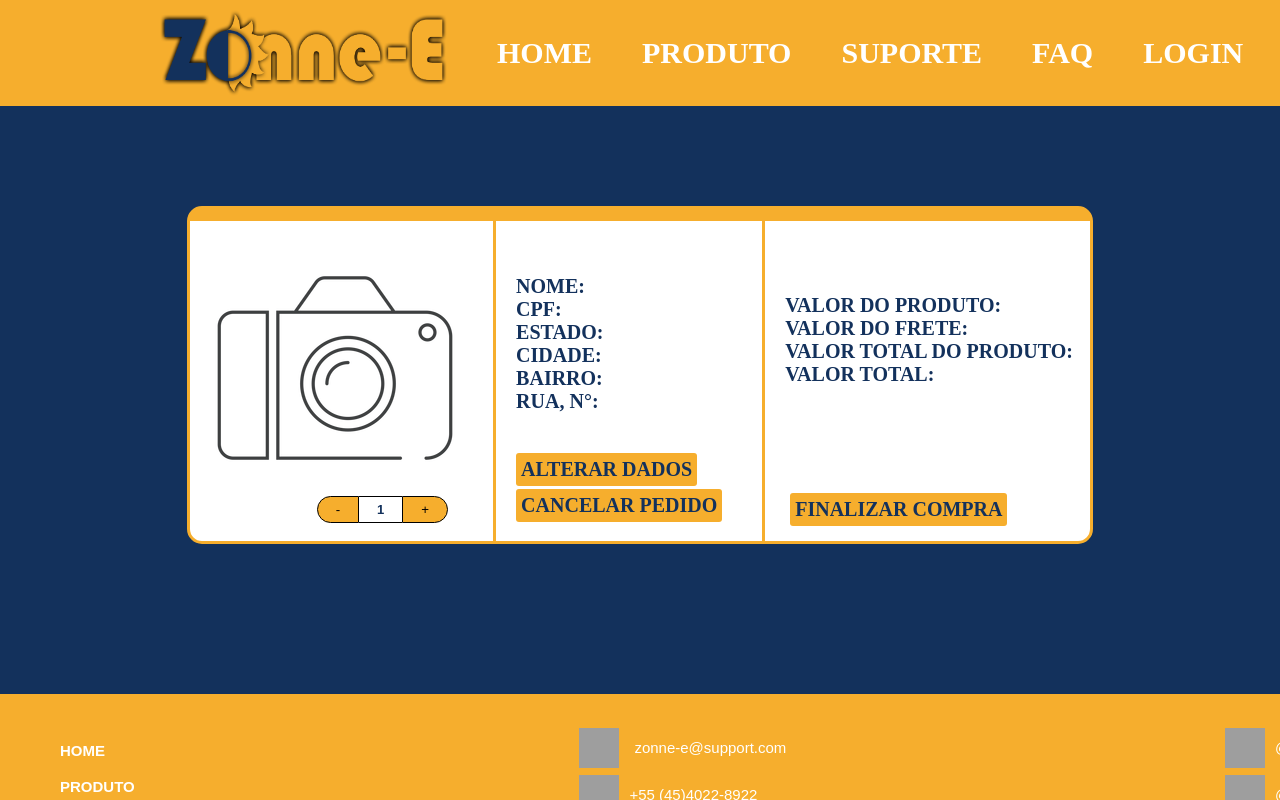
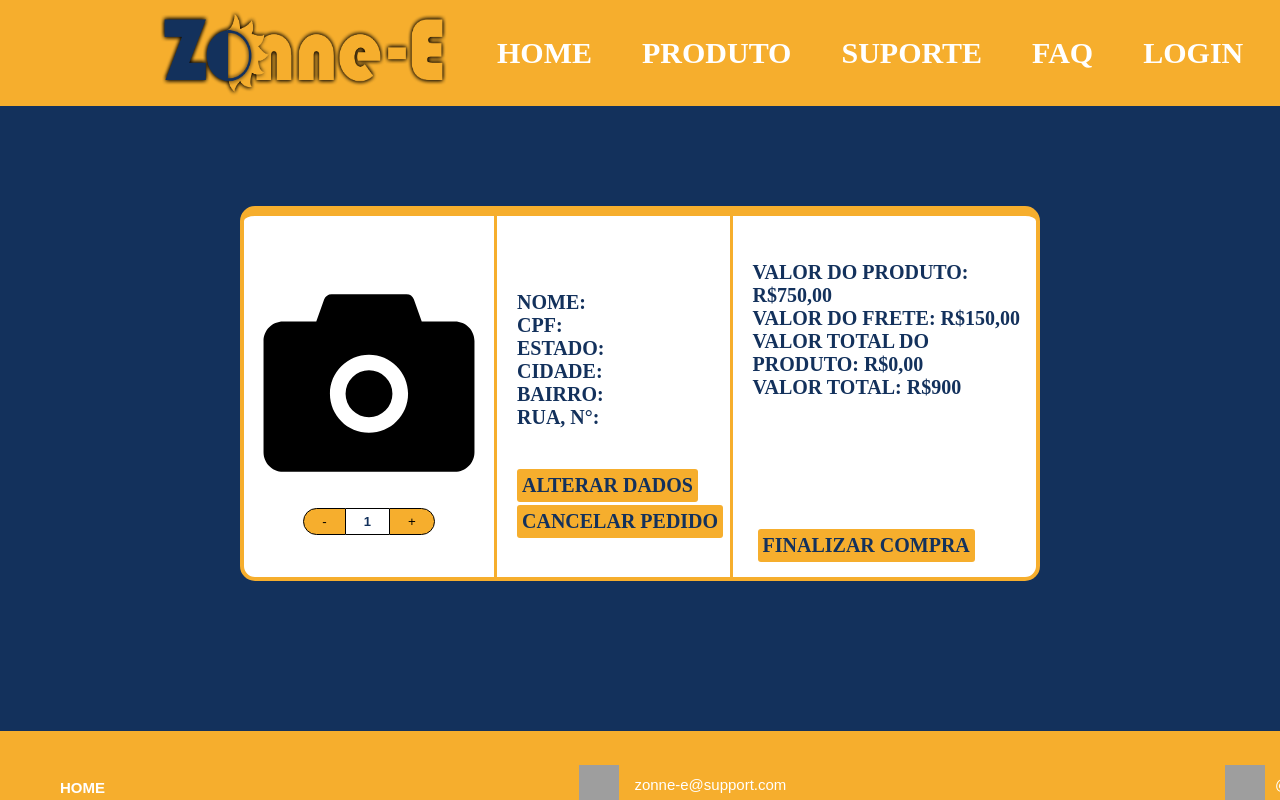
Before and after one commit to PenvicK/zonne-e-react, a React (Create React App) app: page /shop in a window 1280 px wide. Shown: the top 800 px of the page. Built offline with nearby package versions, Linux system fonts and the light colour scheme; grey boxes are pictures that could not be loaded.

Commit message:
att css carrinho

```diff
--- a/package.json
+++ b/package.json
@@ -9,6 +9,7 @@
     "dom": "^0.0.3",
     "react": "^17.0.0",
     "react-dom": "^17.0.0",
+    "react-icons": "^3.11.0",
     "react-router": "^5.2.0",
     "react-router-dom": "^5.2.0",
     "react-scripts": "3.4.4"
--- a/src/components/finalComp/fcompra.css
+++ b/src/components/finalComp/fcompra.css
@@ -19,3 +19,6 @@
     margin-left: 5px;
     margin-bottom: 15px;
 }
+.subimitFcompra:hover{
+    color: white;
+}
--- a/src/pages/Shop.jsx
+++ b/src/pages/Shop.jsx
@@ -1,62 +1,67 @@
 import React from 'react';
 import './styles/shop.css';
-import camera from '../components/public/camera.png';
 import Contador from '../components/AddCarrinho/Contador';
 import Fcompra from '../components/finalComp/Fcompra';
+import { AiFillCamera as Camera } from "react-icons/ai";
+import DadosPessoais from'../components/exemplojson/DadosPessoais.json'
+
+const valorProduto = 750;
+const valorFrete = 150;
+const quantidade = 0;
 
 function Shop(){
     return(
-        <section class="boxShop">
-            <div class="sectioncameraShop">
-                <img src={camera} id="cameraShop" alt='camera' />
+        <section className="boxShop">
+            <div className="sectioncameraShop">
+                <Camera className="cameraShop"/>
                 <Contador />
             </div>
-            <div class="formShop">
-                <div class="txtShop">
+            <div className="formShop">
+                <div className="txtShop">
                     <div>
                         NOME:
                     </div>
                     <div>
-                        CPF:
+                        CPF:{}
                     </div>
                     <div>
-                        ESTADO:
+                        ESTADO:{}
                     </div>
                     <div>
-                        CIDADE:
+                        CIDADE:{}
                     </div>
                     <div>
-                        BAIRRO:
+                        BAIRRO:{}
                     </div>
                     <div>
-                        RUA, N°:
+                        RUA, N°:{}
                     </div>
                 </div>
-                <div class="caixasShop">
-                    <div class="altShop">
-                        <button class="alterarShop"><strong>ALTERAR DADOS</strong></button>
+                <div className="caixasShop">
+                    <div className="altShop">
+                        <button className="alterarShop"><strong>ALTERAR DADOS</strong></button>
                     </div>
-                    <div class="cancel">
-                        <button class="cancelarShop"><strong>CANCELAR PEDIDO</strong></button>
+                    <div className="cancel">
+                        <button className="cancelarShop"><strong>CANCELAR PEDIDO</strong></button>
                     </div>
                 </div>
             </div>
-            <div class="form2Shop">
-                <div class="txtShop">
+            <div className="form2Shop">
+                <div className="txtShop">
                     <div>
-                        VALOR DO PRODUTO:
+                        VALOR DO PRODUTO: R${valorProduto},00
                     </div>
                     <div>
-                        VALOR DO FRETE:
+                        VALOR DO FRETE: R${valorFrete},00
                     </div>
                     <div>
-                        VALOR TOTAL DO PRODUTO:
+                        VALOR TOTAL DO PRODUTO: R${valorProduto * quantidade},00
                     </div>
                     <div>
-                        VALOR TOTAL:
+                        VALOR TOTAL: R${valorProduto + valorFrete}
                     </div>
                 </div>
-                <div class="finalShop">
+                <div className="finalShop">
                     <Fcompra />
                 </div>
             </div>
--- a/src/pages/styles/shop.css
+++ b/src/pages/styles/shop.css
@@ -2,43 +2,48 @@
 
 
 .boxShop{
-    background-color: white;
-    width: 900px;
+    width: 800px;
     margin: 0 auto;
     margin-top: 100px;
     display: flex;
     justify-content: center;
-    border-radius: 15px;
-    border-top-width: 15px;
-    border-left-width: 5x;
-    border-right-width: 5x;
-    border-bottom-width: 5x;
-    border-color: #F6AE2D;
-    border-style: solid;
+
 }
 .sectioncameraShop{
     display: flex;
+    align-items: center;
     justify-content: center;
     flex-direction: column;
     font-family: Arial, Helvetica, sans-serif;
     color:  #13315c;
     font-size: 13px;
     font-weight: bold;
+    width:  300px;
     padding-bottom: 0px;
-    padding-right: 30px;
+    border-bottom-left-radius: 15px;
+    border-top-left-radius: 15px;
+    background-color: white;
+    border-top-width: 10px;
+    border-top-style: solid;
+    border-bottom-width: 4px;
+    border-bottom-style: solid;
+    border-left-width: 4px;
+    border-left-style: solid;
     border-right-width: 3px;
     border-right-style: solid;
-    border-right-color:  #F6AE2D;
+    border-color:  #F6AE2D;
 }
-#cameraShop{
+.cameraShop{
     display: flex;
     justify-content: center;
+    height: 250px;
+    width: 250px;
+    color: black;
 }
 .quantShop{
-    background-color: white;
     display: flex;
-    justify-content: flex-end;
-    margin-right: 15px;
+    justify-content: center;
+
 }
 .menosShop{
     background-color: #F6AE2D;
@@ -52,6 +57,13 @@
     border-width: 1px;
     border-color: black;
     border-style: solid;
+}
+.menosShop:focus{
+    outline: none;
+}
+.menosShop:hover{
+    background-color: #ff8800;
+    color: white;
 }
 .numShop{
     padding-top: 5px;
@@ -78,17 +90,29 @@
     border-color: black;
     border-style: solid;
 }
+.maisShop:focus {
+    outline: none;
+}
+.maisShop:hover{
+    background-color:  #ff8800;
+    color: white;
+}
 .formShop{
     padding-top: 45px;
     padding-bottom: 10px;
-    margin-left: 20px;
-    padding-right: 40px;
+    padding-left: 20px;
+    width:  300px;
     display: flex;
     flex-direction: column;
     justify-content: center;
+    border-top-width: 10px;
+    border-top-style: solid;
+    border-bottom-width: 4px;
+    border-bottom-style: solid;
     border-right-width: 3px;
     border-right-style: solid;
-    border-right-color:  #F6AE2D;
+    border-color:  #F6AE2D;
+    background-color: white;
 }
 .caixasShop{
     display: flex;
@@ -100,14 +124,25 @@
     margin-top: 10px;
 }
 .form2Shop{
-    margin-top: 73px;
-    margin-left: 20px;
+    background-color: white;
+    padding-left: 20px;
+    padding-top: 45px;
+    width:  400px;
     display: flex;
     flex-direction: column;
     justify-content: center;
+    border-top-right-radius: 15px;
+    border-bottom-right-radius: 15px;
+    border-top-width: 10px;
+    border-top-style: solid;
+    border-bottom-width: 4px;
+    border-bottom-style: solid;
+    border-right-width: 4px;
+    border-right-style: solid;
+    border-color:  #F6AE2D;
 }
 .finalShop{
-    margin-top: 97px;
+    margin-top:120px;
 }
 .alterarShop{
     display: flex;
@@ -135,6 +170,12 @@
     font-family: agency fb;
     color: #13315c;
 }
+.alterarShop:hover{
+    color: white;
+}
+.cancelarShop:hover{
+    color: white;
+}
 .finalizarShop{
     display: flex;
     justify-content: end;
```
Also changed, not shown: src/components/AddCarrinho/Contador.jsx (line endings or trailing spaces), 1 other file (tests, documents, lock files or other folders).
